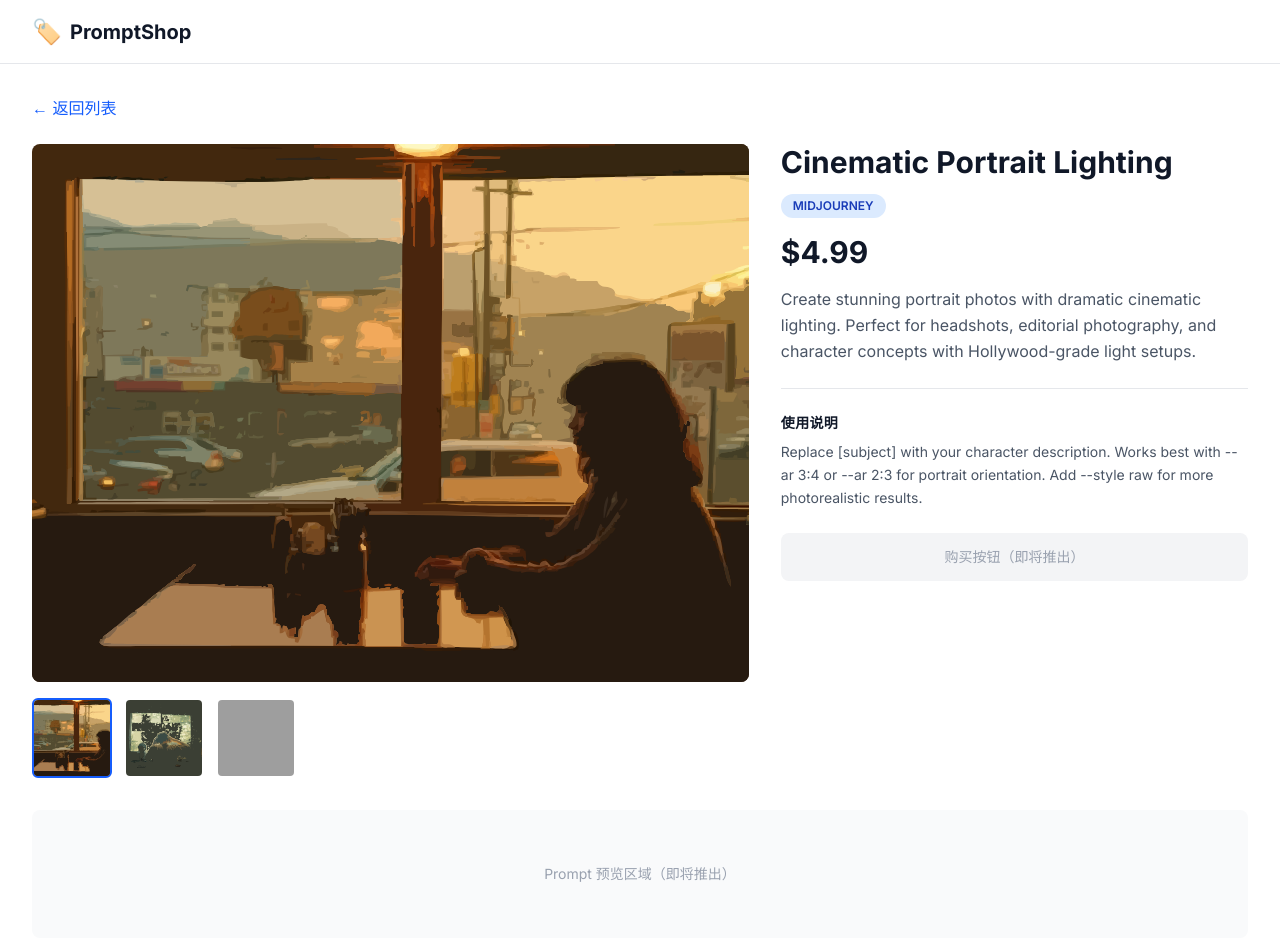
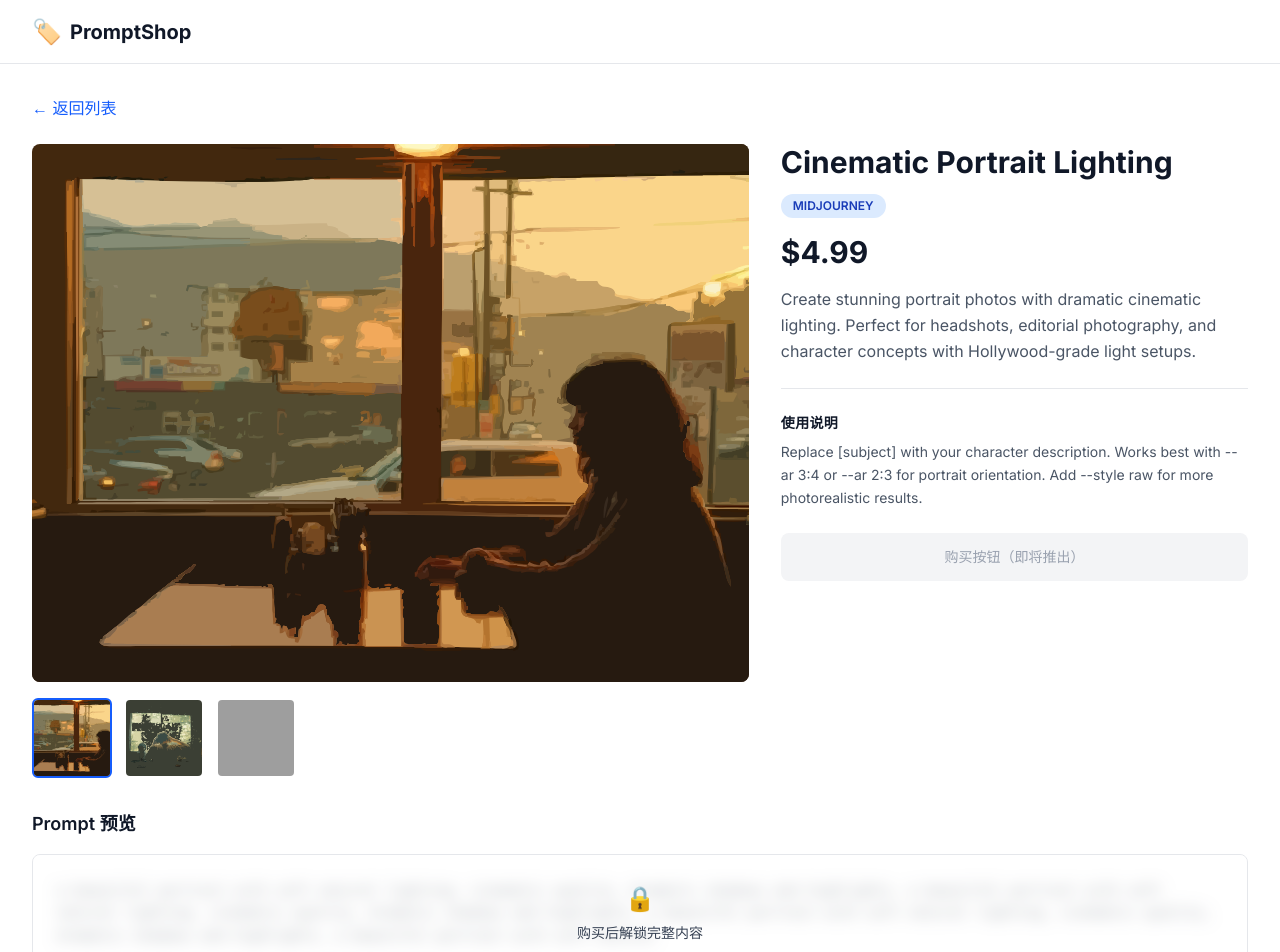
Before and after one commit to yuki-uix/prompt-shop, a Next.js app: page /products/cinematic-portrait-lighting in a window 1280 px wide. Shown: the top 952 px of the page. Built offline with nearby package versions, Linux system fonts and the light colour scheme; grey boxes are pictures that could not be loaded.

Commit message:
Add BlurredPrompt component to ProductDetailPage for prompt preview

```diff
--- a/app/products/[id]/page.tsx
+++ b/app/products/[id]/page.tsx
@@ -5,6 +5,7 @@ import Link from "next/link";
 import type { Metadata } from "next";
 import ImageGallery from "@/components/ImageGallery";
 import PlatformBadge from "@/components/PlatformBadge";
+import BlurredPrompt from "@/components/BlurredPrompt";
 
 export function generateStaticParams() {
   return getAllProducts().map((p) => ({ id: p.id }));
@@ -80,12 +81,7 @@ export default async function ProductDetailPage({
         </div>
       </div>
 
-      {/* T2.4 BlurredPrompt placeholder */}
-      <div className="mt-8">
-        <div className="flex h-32 items-center justify-center rounded-lg bg-gray-50 text-sm text-gray-400">
-          Prompt 预览区域（即将推出）
-        </div>
-      </div>
+      <BlurredPrompt previewLength={product.promptContent.length} />
     </>
   );
 }
--- /dev/null
+++ b/components/BlurredPrompt.tsx
@@ -0,0 +1,39 @@
+interface Props {
+  previewLength: number;
+}
+
+function generatePlaceholder(length: number): string {
+  const words =
+    "a beautiful portrait with soft natural lighting, cinematic quality, dramatic shadows and highlights, ";
+  let result = "";
+  while (result.length < length) result += words;
+  return result.slice(0, length);
+}
+
+export default function BlurredPrompt({ previewLength }: Props) {
+  const placeholder = generatePlaceholder(previewLength);
+
+  return (
+    <div className="mt-8">
+      <h2 className="mb-4 text-lg font-semibold text-gray-900">
+        Prompt 预览
+      </h2>
+      <div className="relative overflow-hidden rounded-lg border border-gray-200 p-6">
+        <p
+          className="pointer-events-none select-none font-mono text-sm leading-relaxed text-gray-800 blur-sm"
+          aria-hidden="true"
+        >
+          {placeholder}
+        </p>
+        <div className="absolute inset-0 flex items-center justify-center bg-white/60">
+          <div className="text-center">
+            <span className="text-2xl">🔒</span>
+            <p className="mt-2 text-sm font-medium text-gray-700">
+              购买后解锁完整内容
+            </p>
+          </div>
+        </div>
+      </div>
+    </div>
+  );
+}
```
